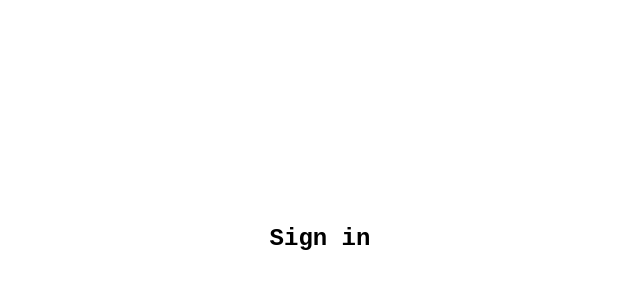
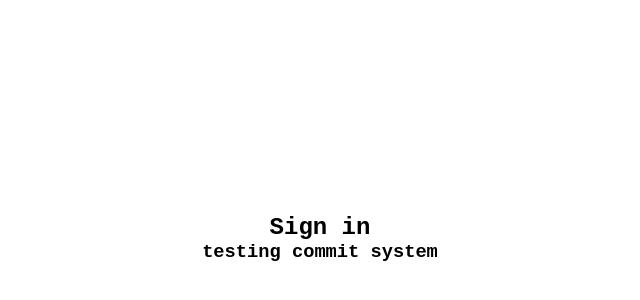
Before and after one commit to omar-gaal/learningNuxt-, a Nuxt app: page /LoginPage in a window 1280 px wide. Shown: the part 162-462 px from the top of the page, without its empty margins (320-960 px from the left). Built offline with nearby package versions, Linux system fonts and the light colour scheme.

Commit message:
testing commit to "main" branch

```diff
--- a/src/pages/LoginPage.vue
+++ b/src/pages/LoginPage.vue
@@ -2,4 +2,5 @@
 
 <template>
     <h2>Sign in</h2>
+    <h3>testing commit system </h3>
 </template>
```
